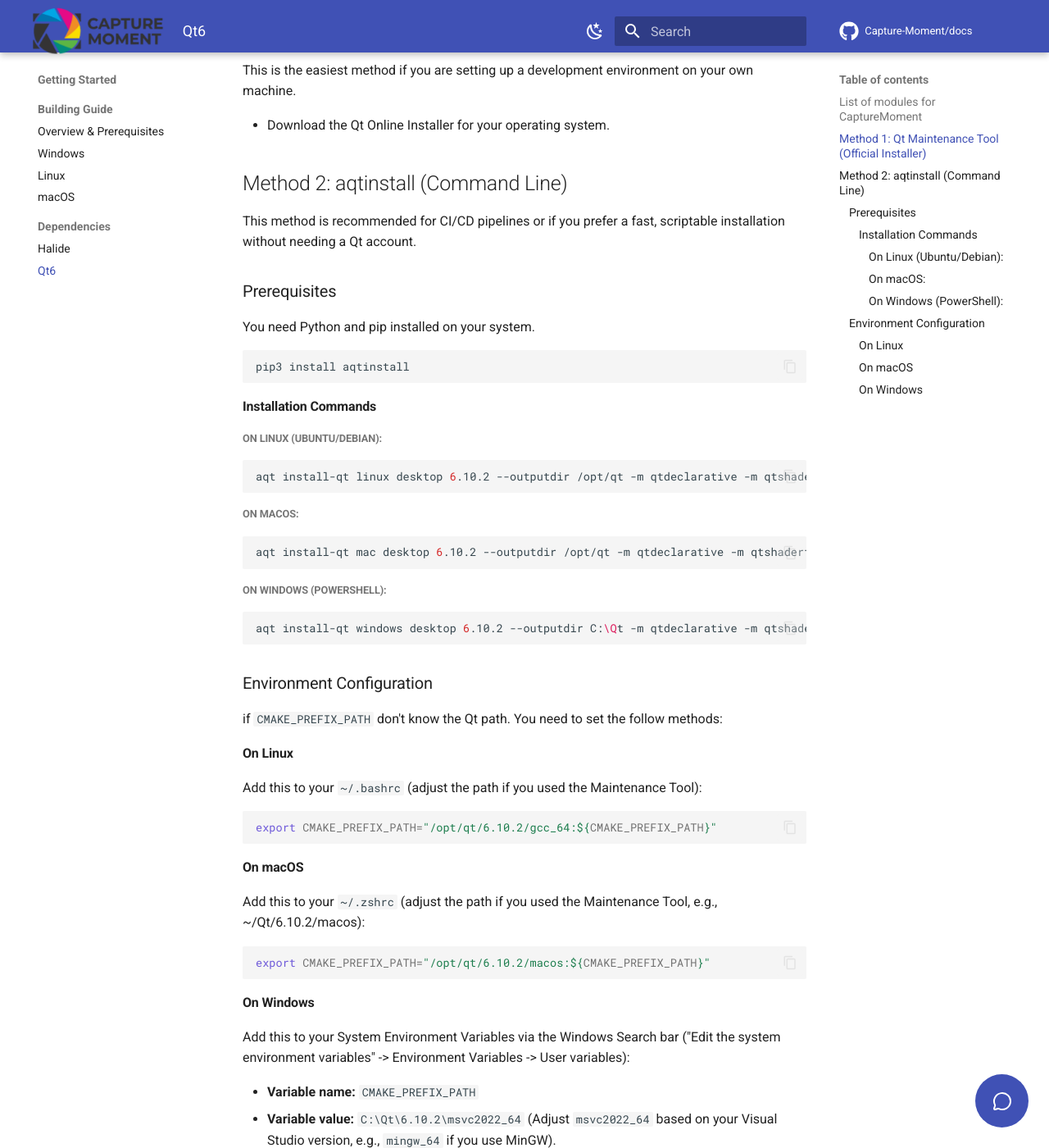
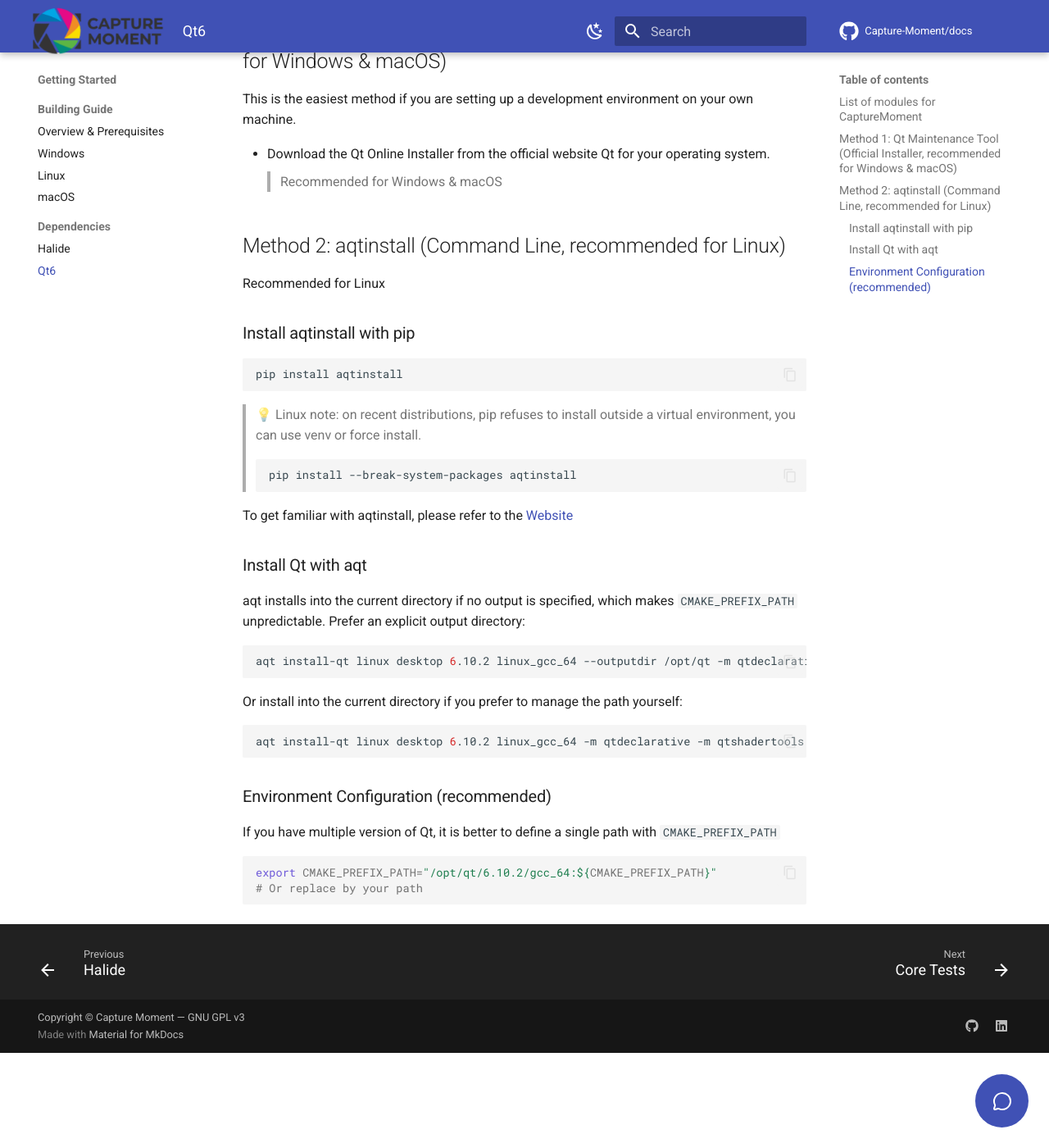
Before and after one commit to Capture-Moment/docs, an MkDocs documentation site: the page built from docs/building/dependencies/INSTALLATION_QT.md, in a window 1280 px wide and 1400 px high, scrolled down 564 px. Shown: the whole window at 82% size. Built offline with MkDocs 1.6.1 and Material for MkDocs 9.7.7, drawn with Linux system fonts in a browser that asks for light colours; comment, search, counter and statistics services are not loaded; some of the changed text lies outside the part shown.

Commit message:
INSTALLATION_QT.md: simplify installation, online installer only for macos and windows. for linux we use aqt

````diff
--- a/docs/building/dependencies/INSTALLATION_QT.md
+++ b/docs/building/dependencies/INSTALLATION_QT.md
@@ -8,65 +8,45 @@ CaptureMoment requires Qt 6.10.2 with the qtdeclarative and qtshadertools module
 * GuiPrivate
 * ShaderTools
 
-## Method 1: Qt Maintenance Tool (Official Installer)
+## Method 1: Qt Maintenance Tool (Official Installer, recommended for Windows & macOS)
 
 This is the easiest method if you are setting up a development environment on your own machine.
 
-* Download the Qt Online Installer for your operating system.
+* Download the Qt Online Installer from the official website Qt for your operating system.
+> Recommended for Windows & macOS
 
-## Method 2: aqtinstall (Command Line)
-This method is recommended for CI/CD pipelines or if you prefer a fast, scriptable installation without needing a Qt account.
+## Method 2: aqtinstall (Command Line, recommended for Linux)
+Recommended for Linux
 
-### Prerequisites
-You need Python and pip installed on your system.
+### Install aqtinstall with pip
 
 ```bash
-pip3 install aqtinstall
+pip install aqtinstall
 ```
 
-#### Installation Commands
-##### On Linux (Ubuntu/Debian):
-
+>💡 Linux note: on recent distributions, pip refuses to install outside a virtual environment, you can use venv or force install.
 ```bash
-aqt install-qt linux desktop 6.10.2 --outputdir /opt/qt -m qtdeclarative -m qtshadertools
+pip install --break-system-packages aqtinstall
 ```
 
-##### On macOS:
+To get familiar with aqtinstall, please refer to the [Website](https://aqtinstall.readthedocs.io/en/latest/getting_started.html)
 
+### Install Qt with aqt
+
+aqt installs into the current directory if no output is specified, which makes `CMAKE_PREFIX_PATH` unpredictable. Prefer an explicit output directory:
 ```bash
-aqt install-qt mac desktop 6.10.2 --outputdir /opt/qt -m qtdeclarative -m qtshadertools
+aqt install-qt linux desktop 6.10.2 linux_gcc_64 --outputdir /opt/qt -m qtdeclarative -m qtshadertools
 ```
 
-##### On Windows (PowerShell):
-
+Or install into the current directory if you prefer to manage the path yourself:
 ```bash
-aqt install-qt windows desktop 6.10.2 --outputdir C:\Qt -m qtdeclarative -m qtshadertools
+aqt install-qt linux desktop 6.10.2 linux_gcc_64 -m qtdeclarative -m qtshadertools
 ```
 
-### Environment Configuration
-
-if `CMAKE_PREFIX_PATH` don't know the Qt path. You need to set the follow methods:
-
-#### On Linux
-Add this to your `~/.bashrc` (adjust the path if you used the Maintenance Tool):
-
+### Environment Configuration (recommended)
+If you have multiple version of Qt, it is better to define a single path with `CMAKE_PREFIX_PATH`
 
 ```bash
 export CMAKE_PREFIX_PATH="/opt/qt/6.10.2/gcc_64:${CMAKE_PREFIX_PATH}"
+# Or replace by your path
 ```
-
-#### On macOS
-Add this to your `~/.zshrc` (adjust the path if you used the Maintenance Tool, e.g., ~/Qt/6.10.2/macos):
-
-
-```bash
-export CMAKE_PREFIX_PATH="/opt/qt/6.10.2/macos:${CMAKE_PREFIX_PATH}"
-```
-
-#### On Windows
-Add this to your System Environment Variables via the Windows Search bar ("Edit the system environment variables" -> Environment Variables -> User variables):
-
-* **Variable name:** `CMAKE_PREFIX_PATH`
-* **Variable value:** `C:\Qt\6.10.2\msvc2022_64` (Adjust `msvc2022_64` based on your Visual Studio version, e.g., `mingw_64` if you use MinGW).
-*
-Restart your computer after setting these variables!
````
